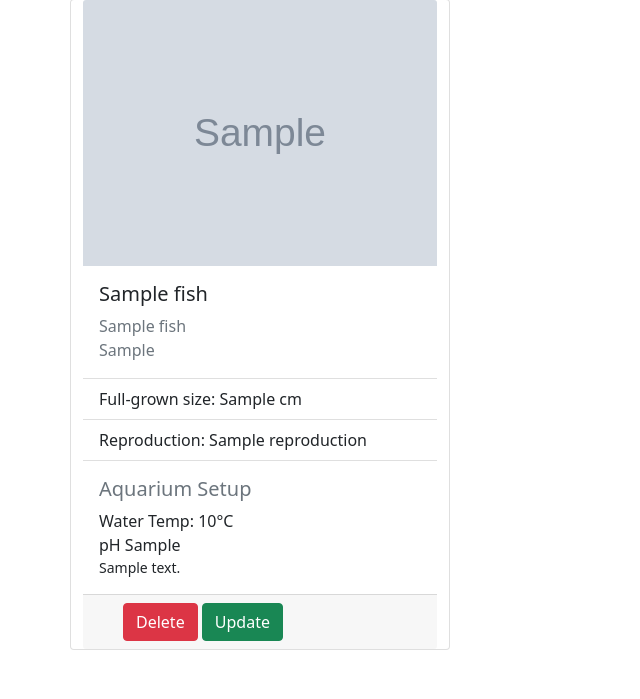
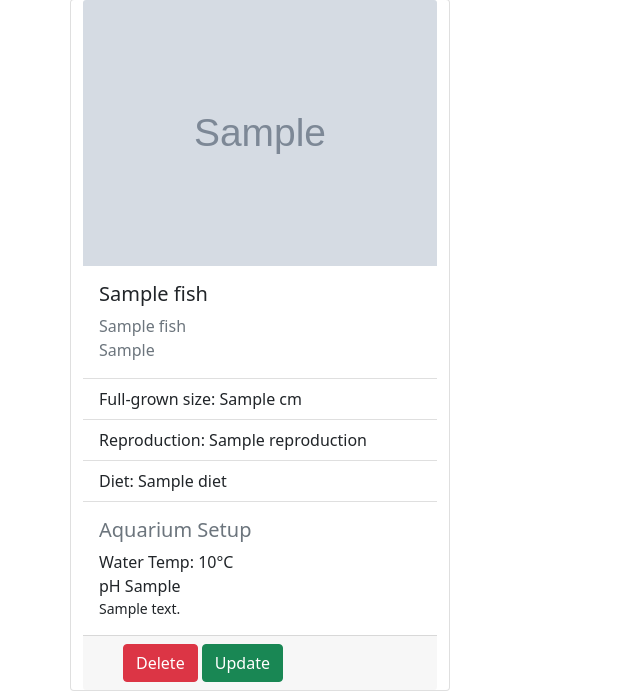
Before and after one commit to Code-Institute-Submissions/Malrhis-project3, a Flask app: page /fish in a window 1280 px wide. Shown: the part 540-1239 px from the top of the page, without its empty margins (0-640 px from the left). Before the commit the page ends 1190 px from the top, so only its background shows below. Run offline with Flask 2, Linux system fonts and the light colour scheme; grey boxes marked "Sample" are stand-in pictures; a database or web service that is not in the repository returns one stand-in record (values such as "Sample title"); some libraries are stand-ins or nearby versions.

Commit message:
Fix missing 'Diet' field in card

```diff
--- a/aquarist/templates/show_fish.template.html
+++ b/aquarist/templates/show_fish.template.html
@@ -41,6 +41,7 @@ Fish List
         <ul class="list-group list-group-flush">
             <li class="list-group-item">Full-grown size: {{each_fish.full_grown_size_in_cm}} cm </li>
             <li class="list-group-item">Reproduction: {{each_fish.reproduction}} </li>
+            <li class="list-group-item">Diet: {{each_fish.diet}} </li>
         </ul>
         <div class="card-body">
             <h5 class="card-title text-muted">Aquarium Setup</h5>
```
